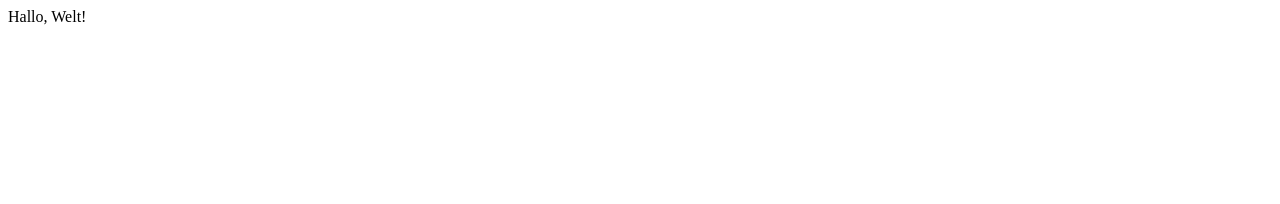
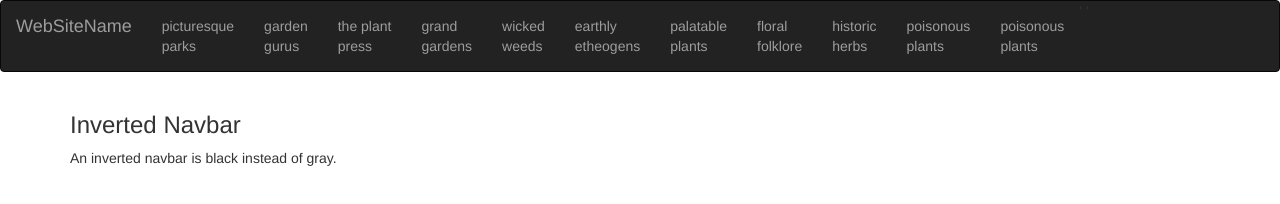
Before and after one commit to bloomblog/bloomblog.github.io, a plain HTML site: page index.html in a window 1280 px wide. Drawn offline with nearby package versions, Linux system fonts and the light colour scheme.

Commit message:
adding boot strap

```diff
--- a/index.html
+++ b/index.html
@@ -1 +1,40 @@
-Hallo, Welt!
+<!DOCTYPE html>
+<html lang="en">
+<head>
+  <title>Bootstrap Case</title>
+  <meta charset="utf-8">
+  <meta name="viewport" content="width=device-width, initial-scale=1">
+  <link rel="stylesheet" href="https://maxcdn.bootstrapcdn.com/bootstrap/3.3.7/css/bootstrap.min.css">
+  <script src="https://ajax.googleapis.com/ajax/libs/jquery/3.1.1/jquery.min.js"></script>
+  <script src="https://maxcdn.bootstrapcdn.com/bootstrap/3.3.7/js/bootstrap.min.js"></script>
+</head>
+<body>
+
+<nav class="navbar navbar-inverse">
+  <div class="container-fluid">
+    <div class="navbar-header">
+      <a class="navbar-brand" href="#">WebSiteName</a>
+    </div>
+    <ul class="nav navbar-nav">
+      <li><a href="#">picturesque<br />parks</a></li>
+      <li><a href="#">garden<br />gurus</a></li>
+      <li><a href="#">the plant<br />press</a></li>'
+      <li><a href="#">grand<br />gardens</a></li>
+      <li><a href="#">wicked<br />weeds</a></li>
+      <li><a href="#">earthly<br />etheogens</a></li>
+      <li><a href="#">palatable<br />plants</a></li>
+      <li><a href="#">floral<br />folklore</a></li>
+      <li><a href="#">historic<br />herbs</a></li>'
+      <li><a href="#">poisonous<br />plants</a></li>
+<li><a href="#">poisonous<br />plants</a></li>
+ </ul>
+  </div>
+</nav>
+
+<div class="container">
+  <h3>Inverted Navbar</h3>
+  <p>An inverted navbar is black instead of gray.</p>
+</div>
+
+</body>
+</html>
```
